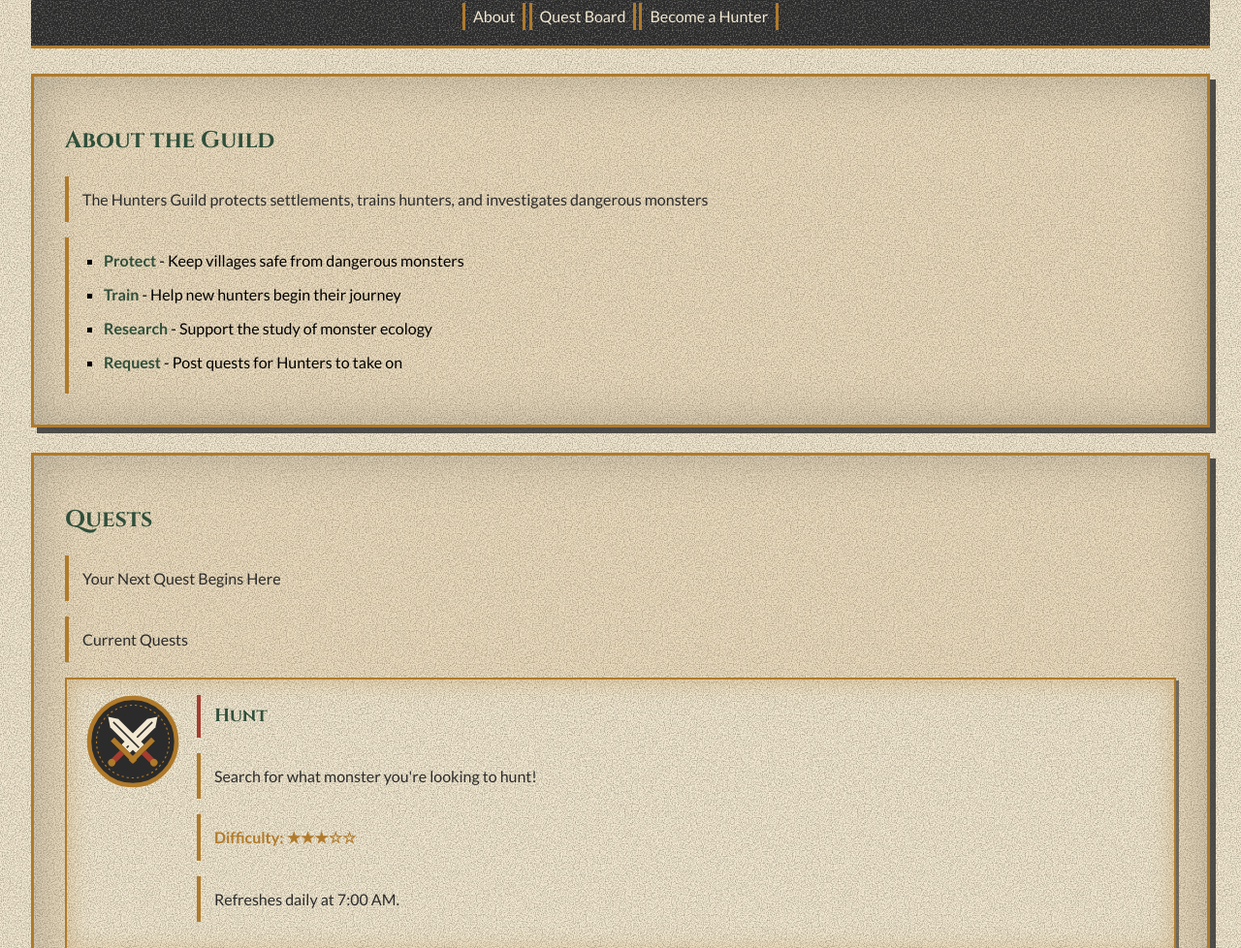
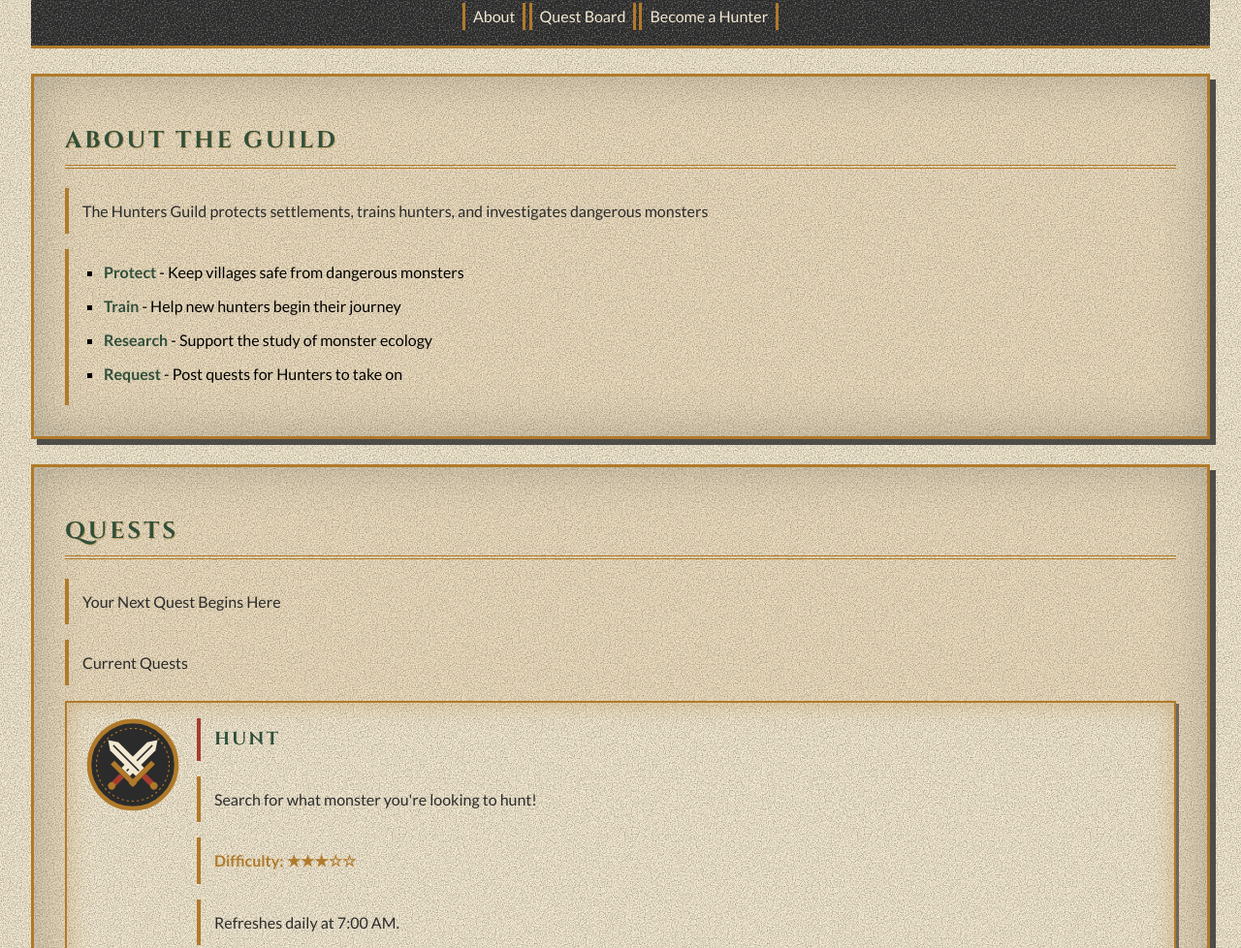
Before and after one commit to Profanity-exe/mapalo-website, a plain HTML site: page index.html in a window 1280 px wide. Shown: the part 312-1290 px from the top of the page at 97% size. Drawn offline with Linux system fonts and the light colour scheme.

Commit message:
heraldic headings

```diff
--- a/css/style.css
+++ b/css/style.css
@@ -108,6 +108,15 @@ section {
     background-color: rgba(176, 122, 42, 0.1); /* faint bronze tint, 10% opaque */
     box-shadow: inset 0 0 50px rgba(43, 43, 43, 0.25), 6px 6px 0 rgba(43, 43, 43, 0.8); /* worn inner edges + hard drop shadow */
 }
+/* Section titles: carved-banner look with capitals and a double bronze underline */
+section h2 {
+    text-transform: uppercase;
+    letter-spacing: 3px;
+    padding-bottom: 8px;
+    border-bottom: 4px double #B07A2A;
+    text-shadow: 1px 1px 0 rgba(176, 122, 42, 0.5);
+}
+
 /* Red marker beside the quest card titles */
 #QuestBoard h3 {
     border-left: 4px solid #A63D2F;
@@ -139,6 +148,8 @@ section p {
 
 .card h3 {
     margin-top: 0;
+    text-transform: uppercase;
+    letter-spacing: 2px;
 }
 
 /* BUTTONS: red call-to-action style, used by the Join the Guild link and the form button */
@@ -188,6 +199,7 @@ form .btn {
 /* HOVER: links turn bronze when pointed at */
 nav a:hover {
     color: #B07A2A;
+    background-color: #2F4F3A; /* forest green highlight behind the link */
 }
 
 /* FOOTER: Forest Green strip with cream text */
```
